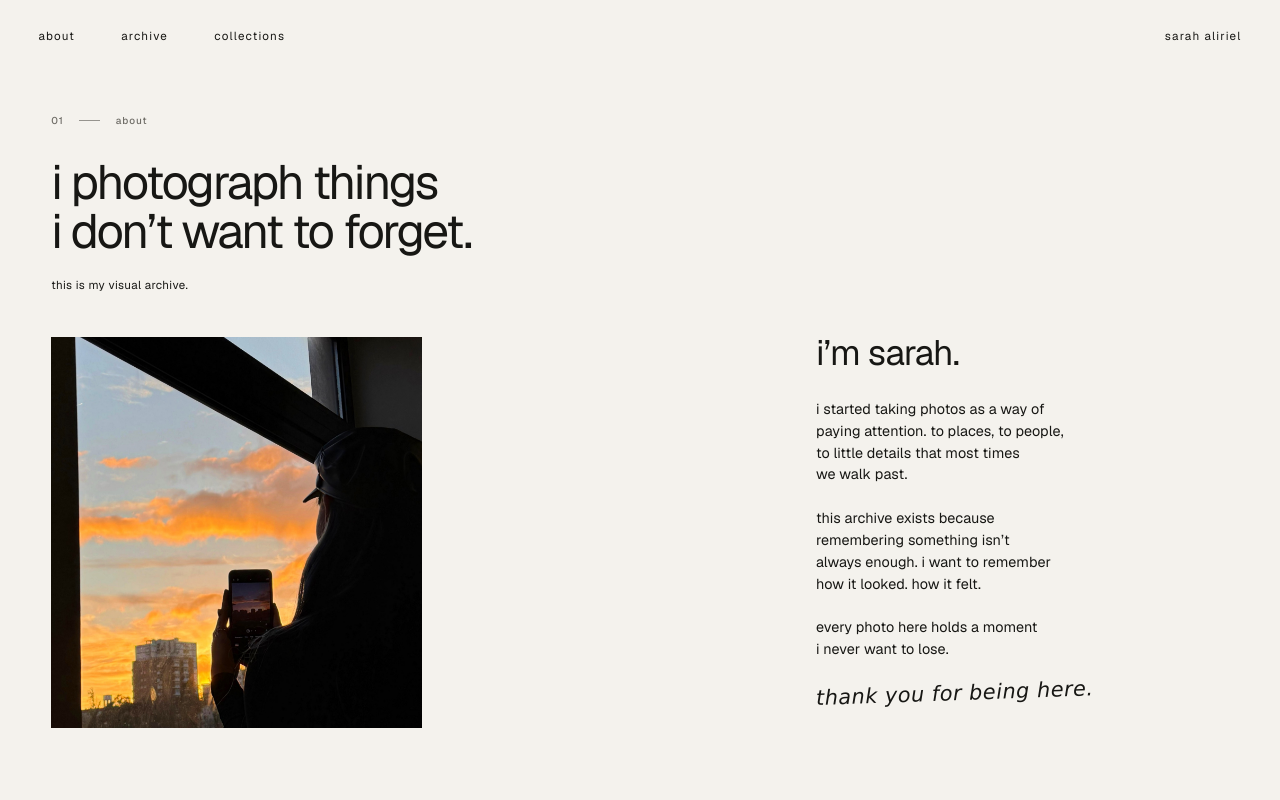
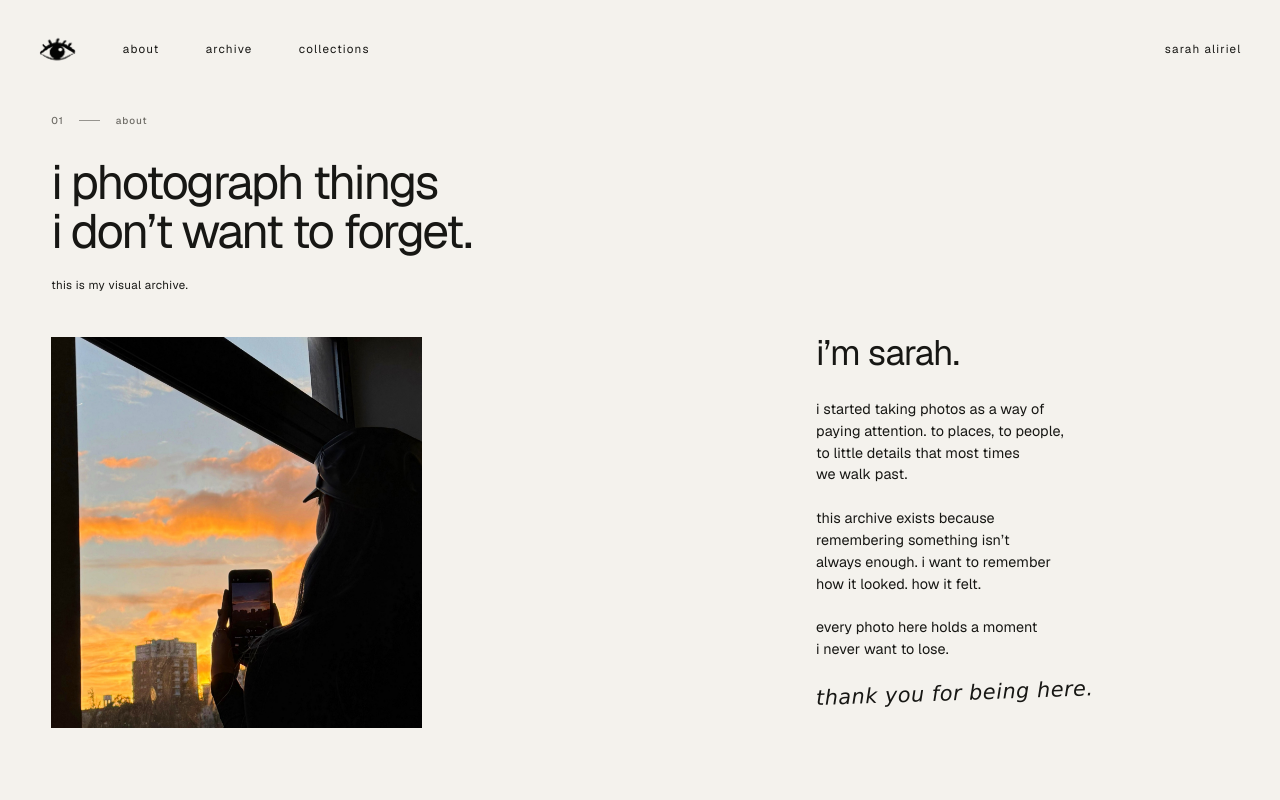
Before and after one commit to sarahaliriel/photography-archive, a Next.js app: page /about in a window 1280 px wide. Shown: the top 800 px of the page. Built offline with nearby package versions, Linux system fonts and the light colour scheme.

Commit message:
feat(navbar): add home logo with blink hover and portfolio link

```diff
--- a/app/globals.css
+++ b/app/globals.css
@@ -130,7 +130,44 @@ a {
 
 .hero-nav__links {
   display: flex;
+  align-items: center;
   gap: clamp(2rem, 3.6vw, 3.5rem);
+}
+
+.hero-nav__logo {
+  position: relative;
+  display: block;
+  flex: none;
+  width: clamp(2.1rem, 3vw, 2.75rem);
+}
+
+.hero-nav__logo img {
+  width: 100%;
+  height: auto;
+}
+
+.hero-nav__logo-hover {
+  position: absolute;
+  inset: 0;
+  opacity: 0;
+}
+
+@media (hover: hover) {
+  .hero-nav__logo:hover .hero-nav__logo-default {
+    opacity: 0;
+  }
+
+  .hero-nav__logo:hover .hero-nav__logo-hover {
+    opacity: 1;
+  }
+}
+
+.hero-nav__logo:focus-visible .hero-nav__logo-default {
+  opacity: 0;
+}
+
+.hero-nav__logo:focus-visible .hero-nav__logo-hover {
+  opacity: 1;
 }
 
 .hero-nav a {
@@ -144,6 +181,10 @@ a {
 
 .hero-nav--dark a {
   text-shadow: none;
+}
+
+.hero-nav--dark .hero-nav__logo img {
+  filter: brightness(0);
 }
 
 .hero__intro {
@@ -469,7 +510,7 @@ a {
   }
 
   .hero-nav__links {
-    gap: 1.35rem;
+    gap: 0.9rem;
   }
 
   .hero__intro {
--- a/components/layout/Navbar.tsx
+++ b/components/layout/Navbar.tsx
@@ -1,3 +1,4 @@
+import Image from "next/image";
 import Link from "next/link";
 
 type NavbarProps = {
@@ -11,14 +12,18 @@ export function Navbar({ tone = "light" }: NavbarProps) {
       aria-label="Primary navigation"
     >
       <div className="hero-nav__links">
+        <Link className="hero-nav__logo" href="/" aria-label="Home">
+          <Image className="hero-nav__logo-default" src="/images/logo-light.png" alt="" width={1254} height={1254} priority />
+          <Image className="hero-nav__logo-hover" src="/images/logo-light-hover.png" alt="" width={1254} height={1254} priority />
+        </Link>
         <Link href="/about">about</Link>
         <Link href="/archive">archive</Link>
         <Link href="/collections">collections</Link>
       </div>
 
-      <Link href="/" aria-label="Sarah Aliriel, home">
+      <a href="https://www.sarahaliriel.tech/" aria-label="Sarah Aliriel portfolio">
         sarah aliriel
-      </Link>
+      </a>
     </nav>
   );
 }
```
Also changed, not shown: public/images/logo-light-hover.png (added), public/images/logo-light.png (added).
